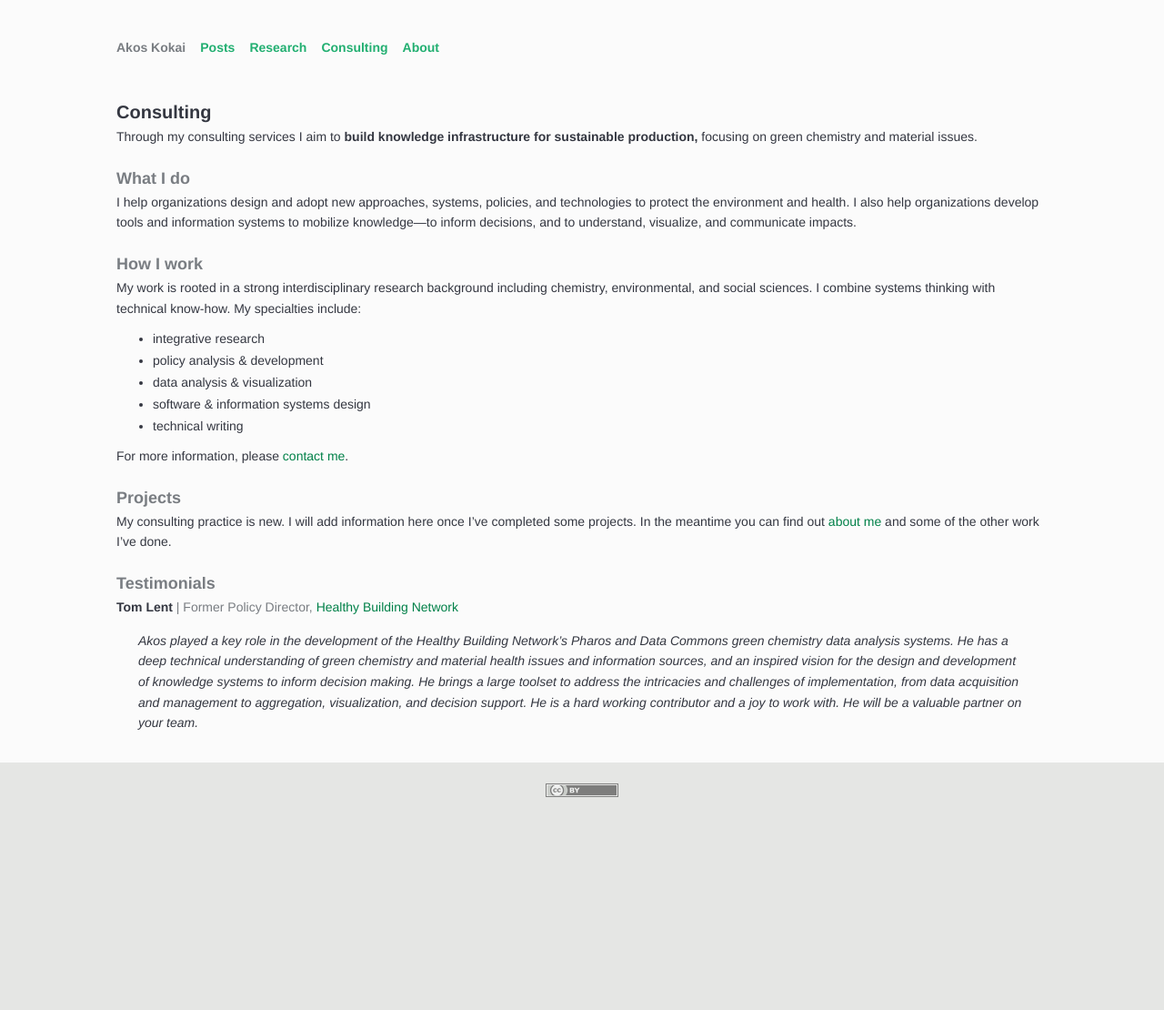
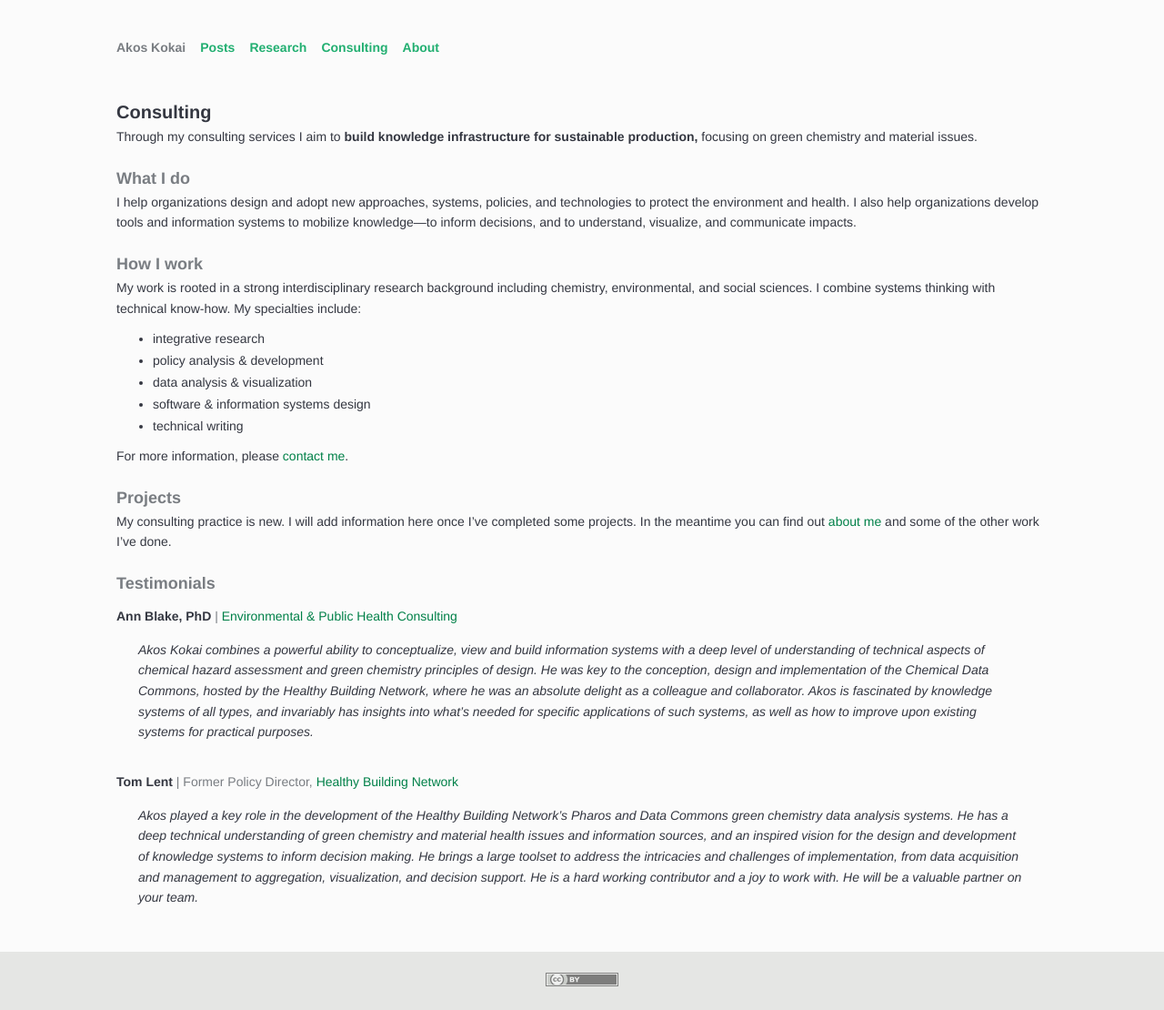
Before and after one commit to akokai/akokai.github.io, a Jekyll site: the page built from consulting/index.html, in a window 1280 px wide. Shown: the whole page at 91% size. Built offline with Jekyll 4.4.1, drawn with Linux system fonts in a browser that asks for light colours; before the commit the page ends 902 px from its top, so only the background shows below that.

Commit message:
+ 👍🏼

```diff
--- a/assets/main.css
+++ b/assets/main.css
@@ -204,13 +204,16 @@ li:last-of-type {
 }
 
 /* testimonials */
-.testimonial.author {
+.testimonial {
+  margin-bottom: 32px;
+}
+.testimonial .author {
   font-weight: bold;
 }
-.testimonial.author span {
+.testimonial .author span {
   font-weight: initial;
 }
-.testimonial.quote {
+.testimonial .quote {
   font-style: italic;
 }
 
--- a/consulting/index.html
+++ b/consulting/index.html
@@ -25,7 +25,16 @@ title: "Consulting"
 <p>My consulting practice is new. I will add information here once I’ve completed some projects. In the meantime you can find out <a href="{{ site.url }}/about/">about me</a> and some of the other work I’ve done.</p>
 
 <h2>Testimonials</h2>
-<p class="testimonial author">Tom Lent <span class="gray"> | Former Policy Director, <a href="https://healthybuilding.net/">Healthy Building Network</a></span></p>
+<div class="testimonial">
+<p class="author">Ann Blake, PhD <span class="gray"> | <a href="http://www.annblake.com/">Environmental &amp; Public Health Consulting</a></span></p>
 <blockquote>
-    <p class="testimonial quote">Akos played a key role in the development of the Healthy Building Network’s Pharos and Data Commons green chemistry data analysis systems. He has a deep technical understanding of green chemistry and material health issues and information sources, and an inspired vision for the design and development of knowledge systems to inform decision making. He brings a large toolset to address the intricacies and challenges of implementation, from data acquisition and management to aggregation, visualization, and decision support. He is a hard working contributor and a joy to work with. He will be a valuable partner on your team.</p>
+    <p class="quote">Akos Kokai combines a powerful ability to conceptualize, view and build information systems with a deep level of understanding of technical aspects of chemical hazard assessment and green chemistry principles of design. He was key to the conception, design and implementation of the Chemical Data Commons, hosted by the Healthy Building Network, where he was an absolute delight as a colleague and collaborator. Akos is fascinated by knowledge systems of all types, and invariably has insights into what’s needed for specific applications of such systems, as well as how to improve upon existing systems for practical purposes.</p>
 </blockquote>
+</div>
+
+<div class="testimonial">
+<p class="author">Tom Lent <span class="gray"> | Former Policy Director, <a href="https://healthybuilding.net/">Healthy Building Network</a></span></p>
+<blockquote>
+    <p class="quote">Akos played a key role in the development of the Healthy Building Network’s Pharos and Data Commons green chemistry data analysis systems. He has a deep technical understanding of green chemistry and material health issues and information sources, and an inspired vision for the design and development of knowledge systems to inform decision making. He brings a large toolset to address the intricacies and challenges of implementation, from data acquisition and management to aggregation, visualization, and decision support. He is a hard working contributor and a joy to work with. He will be a valuable partner on your team.</p>
+</blockquote>
+</div>
```
